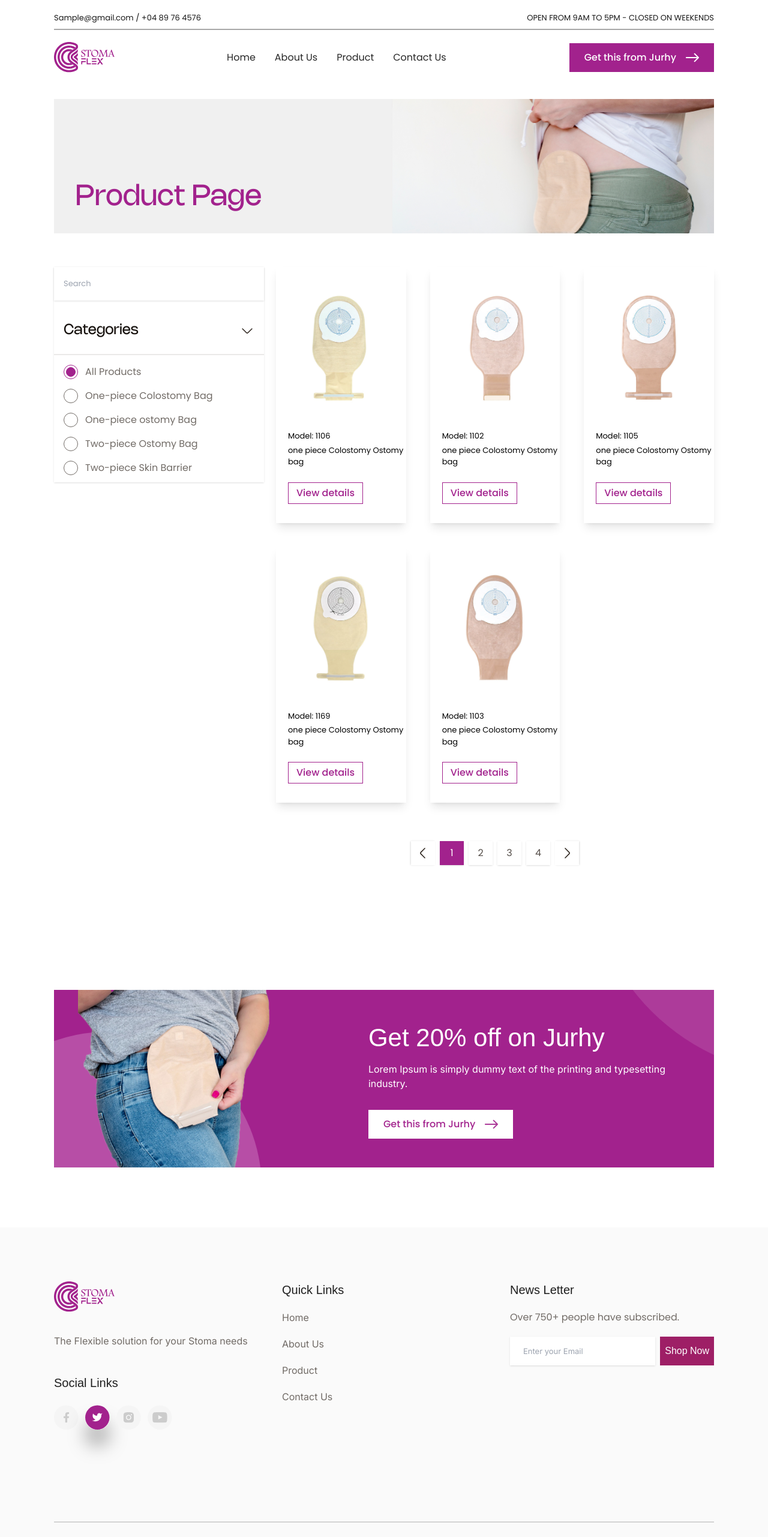
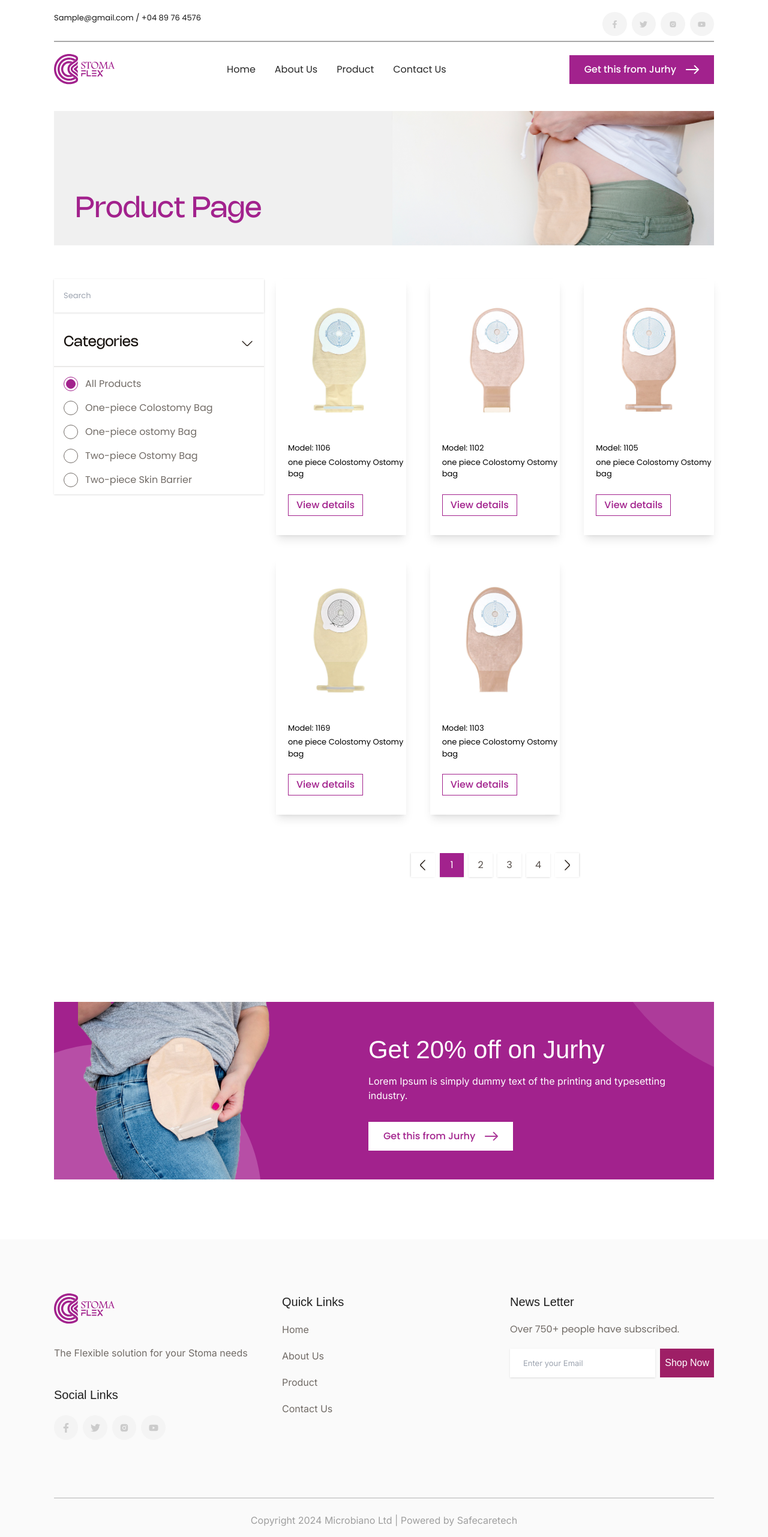
Before and after one commit to mtalha987/stomaflex, a Next.js app: page /product in a window 1280 px wide. Shown: the top 2562 px of the page at 60% size. Built offline with nearby package versions, Linux system fonts and the light colour scheme.

Commit message:
Mobile menu bar updated

```diff
--- a/app/components/Footer.jsx
+++ b/app/components/Footer.jsx
@@ -1,8 +1,12 @@
 import React from "react";
 import Image from "next/image";
 import Logo from "@/public/images/logo.svg";
-import SocialIcons from "@/public/images/social.svg";
 import Link from "next/link";
+import { FaFacebookF } from "react-icons/fa";
+import { FaTwitter } from "react-icons/fa";
+import { AiFillInstagram } from "react-icons/ai";
+import { FaYoutube } from "react-icons/fa";
+import SocialIcons from "./SocialIcons";
 
 const Footer = () => {
   return (
@@ -27,9 +31,12 @@ const Footer = () => {
                 <h2 className=" text-light-black text-xl font-normal font-arial">
                   Social Links
                 </h2>
-                <div className="mt-5">
-                  <Image src={SocialIcons} alt="social icons" />
-                </div>
+                <div className="flex gap-2 mt-5">
+            <SocialIcons icon={<FaFacebookF />} />
+            <SocialIcons icon={<FaTwitter />} />
+            <SocialIcons icon={<AiFillInstagram />} />
+            <SocialIcons icon={<FaYoutube />} />
+          </div>
               </div>
             </div>
 
--- a/app/components/Header.jsx
+++ b/app/components/Header.jsx
@@ -6,7 +6,11 @@ import MenuOpen from "@/public/images/menuOpen.svg";
 import MenuClose from "@/public/images/menuClose.svg";
 import RightArrow from "@/public/images/rightArrow.svg";
 import Link from "next/link";
-import SocialIcons from "@/public/images/social.svg";
+import { FaFacebookF } from "react-icons/fa";
+import { FaTwitter } from "react-icons/fa";
+import { AiFillInstagram } from "react-icons/ai";
+import { FaYoutube } from "react-icons/fa";
+import SocialIcons from "./SocialIcons";
 
 
 const Header = () => {
@@ -36,10 +40,11 @@ const Header = () => {
             <span> / </span>
             <span>+04 89 76 4576</span>
           </div>
-          <div>
-            <span className="font-normal leading-tight uppercase">
-              Open from 9am to 5pm - Closed on Weekends
-            </span>
+          <div className="flex gap-2 ">
+            <SocialIcons icon={<FaFacebookF />} />
+            <SocialIcons icon={<FaTwitter />} />
+            <SocialIcons icon={<AiFillInstagram />} />
+            <SocialIcons icon={<FaYoutube />} />
           </div>
         </div>
         <div className="w-full 2xl:max-w-[1440px] 2xl:mx-auto h-[0px] opacity-40 border border-neutral-gray mt-2 mb-5 hidden lg:block"></div>
@@ -77,8 +82,8 @@ const Header = () => {
         {/* Mobile Menu */}
         {isOpen && (
 
-          <div className={`lg:hidden bg-white flex items-center flex-col   transition-all duration-700 ease-in-out  ${
-            isAnimatingOut ? 'animationMoveOut ' : 'animationMove h-[84.9vh]'
+          <div className={`lg:hidden absolute z-30 w-full left-0 bg-white flex items-center flex-col   transition-all duration-700 ease-in-out  ${
+            isAnimatingOut ? 'animationMoveOut ' : 'animationMove h-[86vh]'
         }`}>
 
             <ul className="flex items-center w-full flex-col gap-8 pt-4 text-black text-base font-normal font-secondary leading-tight">
@@ -97,9 +102,12 @@ const Header = () => {
             <div className="px-[25px] mt-12 py-3 bg-primary justify-center items-center gap-4 inline-flex text-white text-base font-medium font-primary">
               Get this from Jurhy <Image src={RightArrow} alt="Right Arrow" />
             </div>
-            <div className="mt-10">
-                  <Image src={SocialIcons} alt="social icons" />
-                </div>
+            <div className="flex gap-2 mt-10 mb-28">
+            <SocialIcons icon={<FaFacebookF />} />
+            <SocialIcons icon={<FaTwitter />} />
+            <SocialIcons icon={<AiFillInstagram />} />
+            <SocialIcons icon={<FaYoutube />} />
+          </div>
           </div>
         )}
       </div>
--- /dev/null
+++ b/app/components/SocialIcons.jsx
@@ -0,0 +1,15 @@
+import React from "react";
+
+const SocialIcons = (props) => {
+  return (
+    <>
+      <a href="#" target="_blank">
+        <div className={`w-[40.45px] h-[40.45px] text-[#cccccc] hover:shadow-xl hover:scale-110 hover:text-white bg-[#f4f4f4] hover:bg-primary rounded-full flex items-center justify-center hover:bg-green-500 transition-colors duration-300`}>
+          {props.icon}
+        </div>
+      </a>
+    </>
+  );
+};
+
+export default SocialIcons;
--- a/package.json
+++ b/package.json
@@ -15,6 +15,7 @@
     "react": "^18",
     "react-dom": "^18",
     "react-fast-marquee": "^1.6.5",
+    "react-icons": "^5.3.0",
     "swiper": "^11.1.9"
   },
   "devDependencies": {
```
Also changed, not shown: 1 other file (tests, documents, lock files or other folders).
